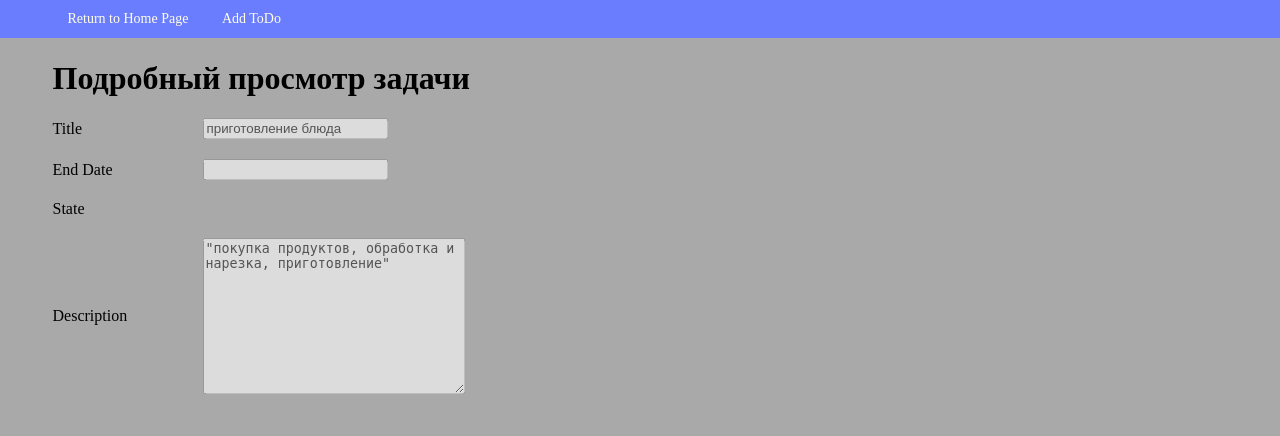
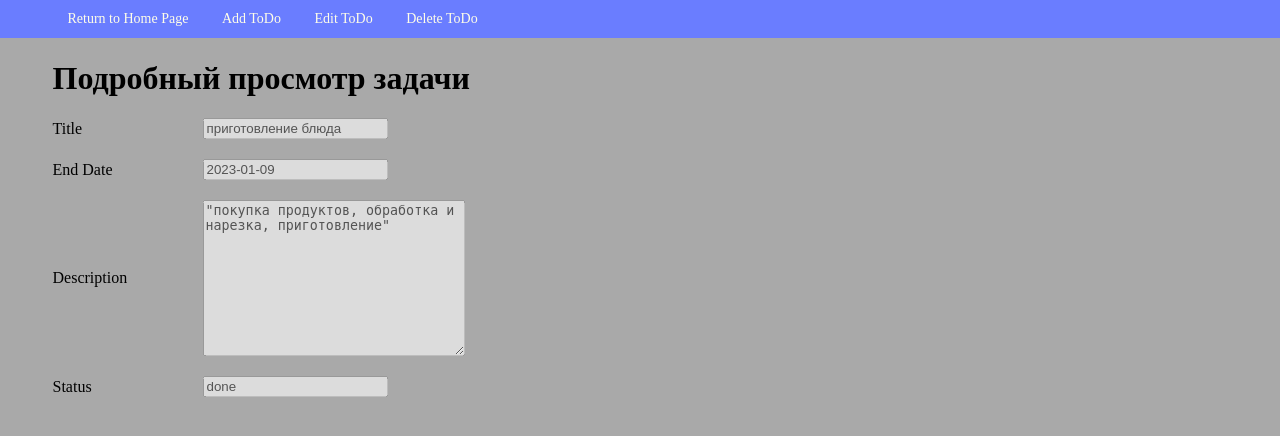
Before and after one commit to yedige87/homework_58_yedige_abdygapparov, a Django app: page /todo/2 in a window 1280 px wide. Shown: the top 436 px of the page. Run offline with Django 4.2, Linux system fonts and the light colour scheme; data comes from the database, SQL or seed files in the repository.

Commit message:
изменен style.css, создан класс ToDoView для просмотра задачи

```diff
--- a/templates/view.html
+++ b/templates/view.html
@@ -2,6 +2,8 @@
 {% block title%}ToDo View{% endblock %}
 {% block menu %}
 <a href="{% url 'todo_add' %}">Add ToDo</a>
+<a href="{% url 'todo_edit' todo.id %}">Edit ToDo</a>
+<a href="{% url 'todo_delete' todo.id %}">Delete ToDo</a>
 {% endblock %}
 {% block content %}
 <h1>Подробный просмотр задачи</h1>
@@ -11,19 +13,15 @@
 </div>
 <div class="disp">
     <label class="label">End Date</label>
-    <input type="text" value="{{todo.date_todo}}" disabled>
+    <input type="text" value="{{todo.deadline}}" disabled>
 </div>
-<div class="disp">
-    <label class="label">State</label>
-    {% for state in states %}
-    {% if todo.state == state.state %}
-    <input type="text" value="{{state.rus}}" disabled>
-    {% endif %}
-    {% endfor %}
 
-</div>
 <div class="disp">
     <span class="label">Description</span>
     <textarea name="description" rows="10" cols="30" wrap="hard" disabled>"{{todo.description}}"</textarea>
 </div>
+<div class="disp">
+    <span class="label">Status</span>
+    <input name="status" rows="10" cols="30" wrap="hard" value="{{ todo.status }}" disabled>
+</div>
 {% endblock %}
--- a/webapp/urls.py
+++ b/webapp/urls.py
@@ -1,12 +1,12 @@
 from django.urls import path
 
-from webapp.views.todos import add_view, edit_view, todo_view, delete_view
+from webapp.views.todos import add_view, edit_view, delete_view, ToDoView
 from webapp.views.base import index_view
 
 urlpatterns = [
     path("", index_view, name='index'),
     path('add', add_view, name='todo_add'),
     path('edit/<int:pk>', edit_view, name='todo_edit'),
-    path('todo/<int:pk>', todo_view, name='todo_view'),
+    path('todo/<int:pk>', ToDoView.as_view(), name='todo_view'),
     path('delete/<int:pk>', delete_view, name='todo_delete'),
 ]
--- a/webapp/views/base.py
+++ b/webapp/views/base.py
@@ -6,16 +6,13 @@ from webapp.models import ToDo
 actions = [{'id': '0', 'action': 'выберите действие'}, {'id': '1', 'action': 'добавить задачу'},
            {'id': '2', 'action': 'удалить с подтверждением'}, {'id': '3', 'action': 'редактировать задачу'},
            {'id': '4', 'action': 'показать задачу'}]
-states = [{'id': '0', 'state': 'new', 'rus': 'Новая задача'},
-          {'id': '1', 'state': 'processing', 'rus': 'В процессе выполнения'},
-          {'id': '2', 'state': 'complited', 'rus': 'Задача завершена'}]
 
 
 def index_view(request: WSGIRequest):
     if request.method == "GET":
         print(request.GET)
         todos = ToDo.objects.all().order_by('id')
-        context = {'todos': todos, 'actions': actions, 'states': states}
+        context = {'todos': todos, 'actions': actions}
         return render(request, 'index.html', context=context)
     print(request.POST)
     del_button = request.POST.get('delete_button')
@@ -41,8 +38,7 @@ def index_view(request: WSGIRequest):
         print("task - ", task)
 
         if action == 1:
-            context = {'states': states}
-            return render(request, 'add.html', context=context)
+            return render(request, 'add.html')
         if action != 0 and task != 0:
             todo = get_object_or_404(ToDo, pk=task)
             if action == 2 and task != 0:
--- a/webapp/views/todos.py
+++ b/webapp/views/todos.py
@@ -1,6 +1,7 @@
 from django.core.handlers.wsgi import WSGIRequest
 from django.shortcuts import render, redirect, get_object_or_404
 from django.urls import reverse
+from django.views.generic import TemplateView
 
 from webapp.models import ToDo
 from webapp.views.test import check_date
@@ -59,9 +60,13 @@ def edit_view(request: WSGIRequest, pk):
     # return redirect('todo_view', pk=todo.pk)
 
 
-def todo_view(request, pk):
-    todo = get_object_or_404(ToDo, pk=pk)
-    return render(request, 'view.html', context={'todo': todo, 'states': states})
+class ToDoView(TemplateView):
+    template_name = 'view.html'
+
+    def get_context_data(self, **kwargs):
+        context = super().get_context_data(**kwargs)
+        context['todo'] = get_object_or_404(ToDo, pk=kwargs['pk'])
+        return context
 
 
 def delete_view(request, pk):
```
Also changed, not shown: templates/index.html (+1 -8 lines).
